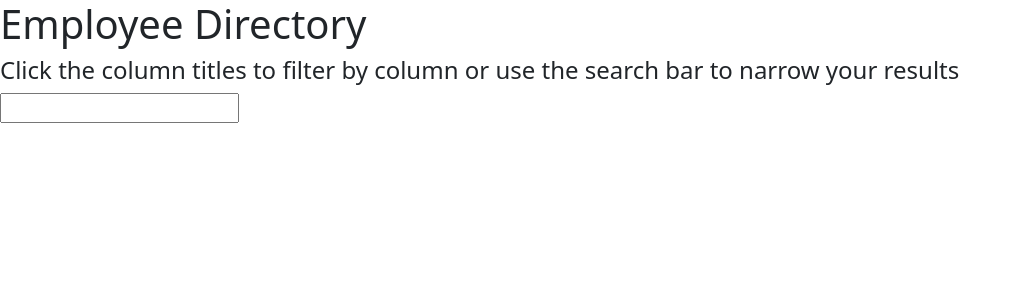
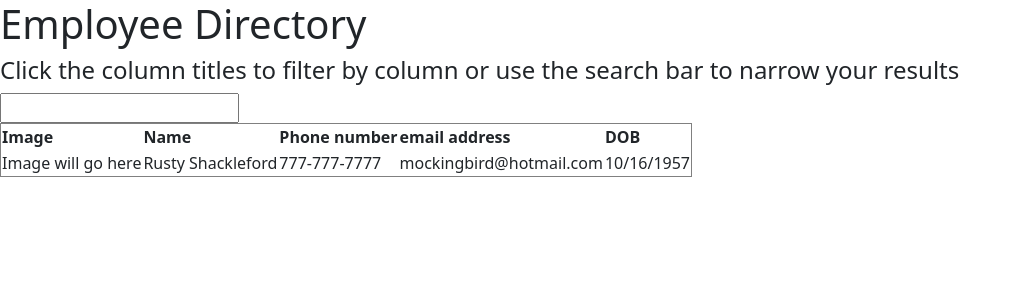
Before and after one commit to dboren/db_hw_EmployeeDirectory, a React (Create React App) app: page / in a window 1280 px wide. Shown: the top 300 px of the page, without its empty margins (0-1022 px from the left). Built offline with nearby package versions, Linux system fonts and the light colour scheme.

Commit message:
added table with one row of mock data

```diff
--- a/src/App.js
+++ b/src/App.js
@@ -2,12 +2,14 @@ import React from "react";
 import './App.css';
 import Header from './components/Header';
 import SearchBar from "./components/SearchBar";
+import Main from "./components/Main";
 
 function App() {
   return (
       <div>
         <Header />
         <SearchBar />
+        <Main />
       </div>
   );
 }
--- /dev/null
+++ b/src/components/Main/index.js
@@ -0,0 +1,28 @@
+import React from "react";
+
+function Main() {
+    return (
+        <div>
+            <table border="1">
+                <thead>
+                    <tr>
+                        <th scope="col">Image</th>
+                        <th scope="col">Name</th>
+                        <th scope="col">Phone number</th>
+                        <th scope="col">email address</th>
+                        <th scope="col">DOB</th>
+                    </tr>
+                    <tr>
+                        <td>Image will go here</td>
+                        <td>Rusty Shackleford</td>
+                        <td>777-777-7777</td>
+                        <td>mockingbird@hotmail.com</td>
+                        <td>10/16/1957</td>
+                    </tr>
+                </thead>
+            </table>
+        </div>
+    )
+}
+
+export default Main;
```
